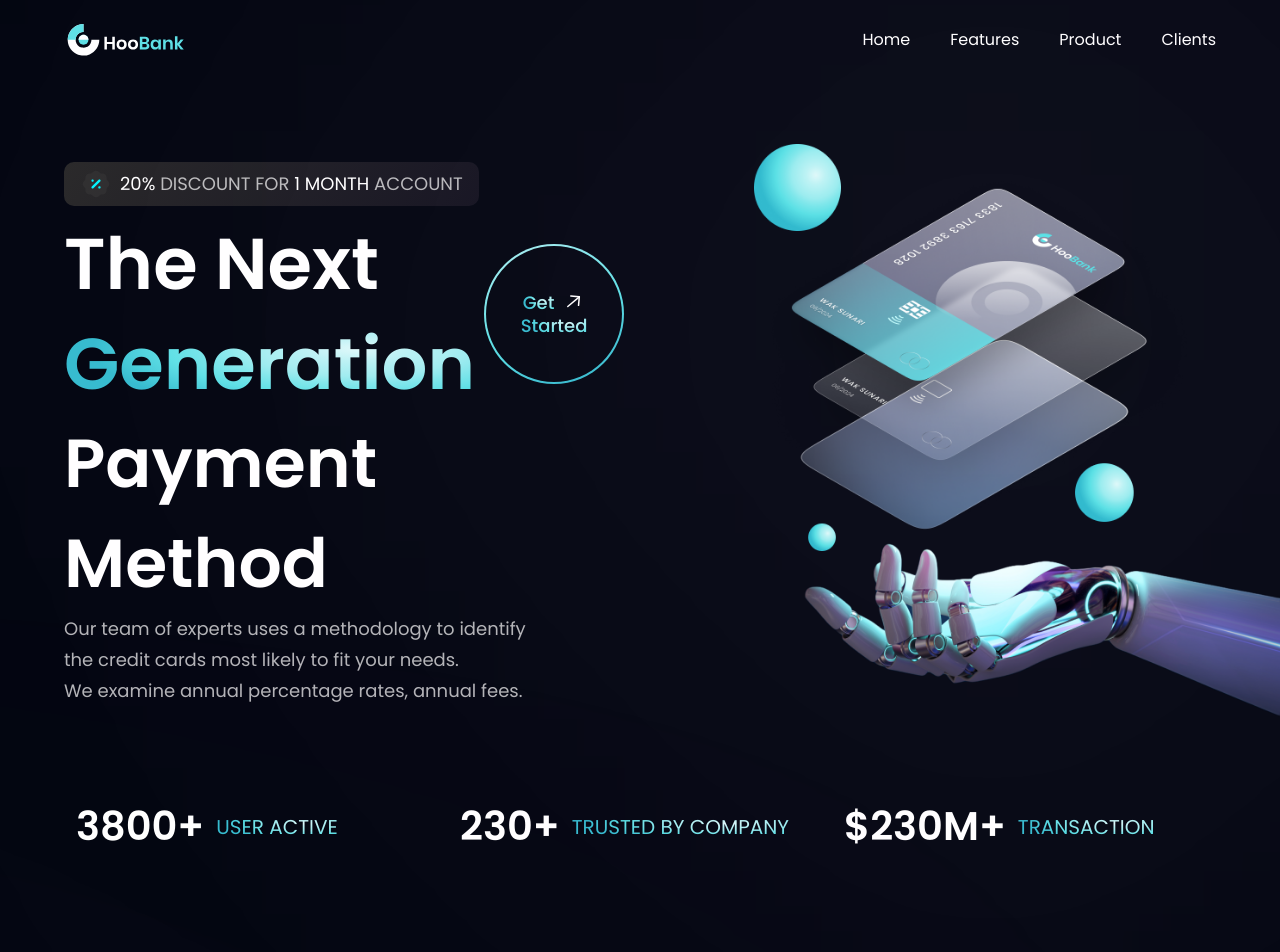
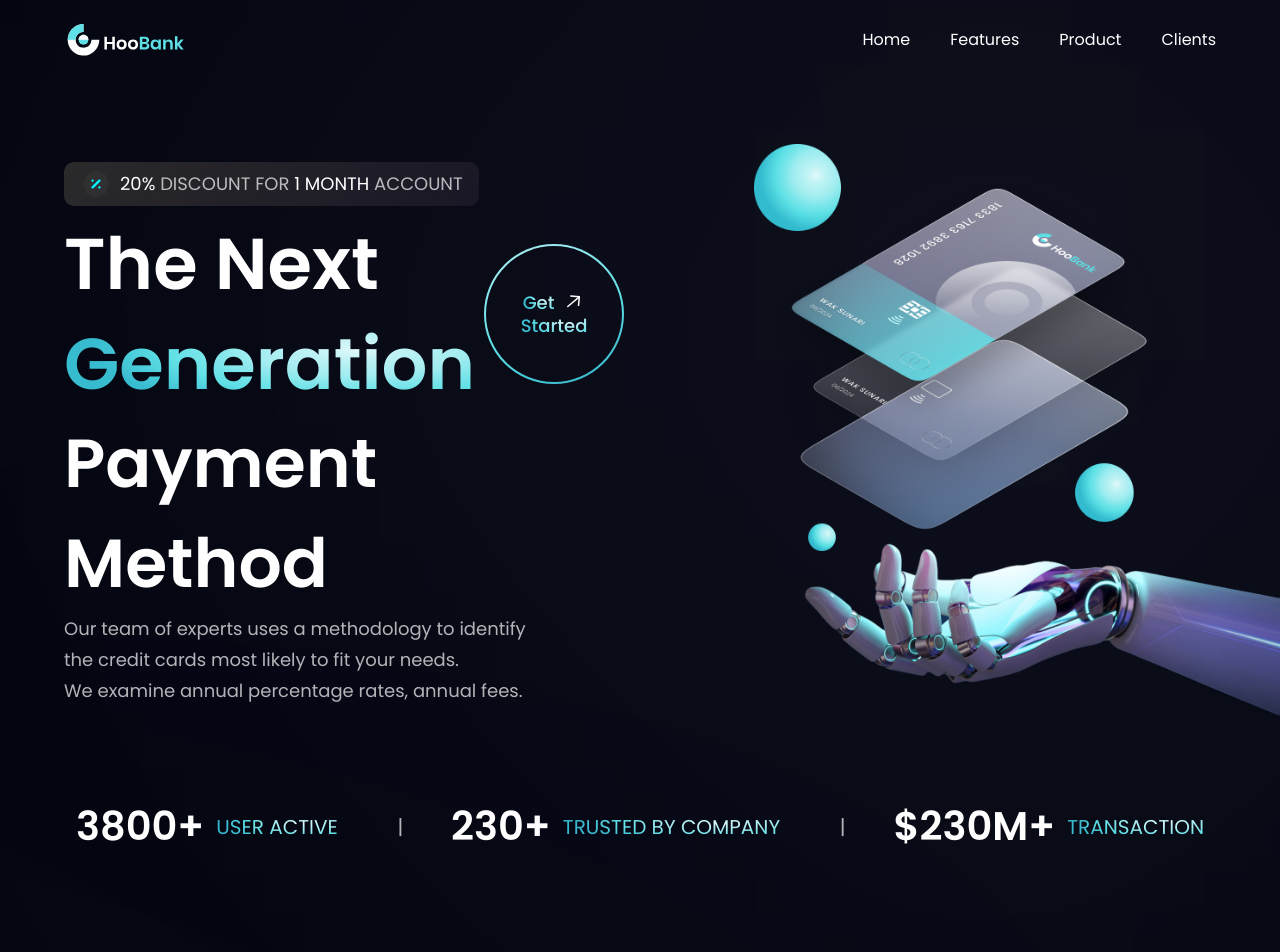
Before and after one commit to josiasbudaydeveloper/landing-page-modern-bank-app, a React (Vite) app: page / in a window 1280 px wide. Shown: the top 952 px of the page. Built offline with nearby package versions, Linux system fonts and the light colour scheme.

Commit message:
Improving the Stats section component

```diff
--- a/src/components/Stats.tsx
+++ b/src/components/Stats.tsx
@@ -3,9 +3,10 @@
 
 export default function Stats() {
   return (
-    <section className={`${styles.flexCenter} flex-row flex-wrap sm:mb-20 mb-6`}>
+    <section className={`flex justify-between items-center flex-row flex-wrap sm:mb-20 mb-6`}>
       {stats.map((stat, index) => (
-        <div key={stat.id} className={`flex-1 flex justify-start items-center flex-row m-3`}>
+        <>
+          <div key={stat.id} className={`flex items-center flex-row m-3`}>
             <h4 className="font-poppins font-semibold sm:text-[40px] text-[30px]
               xs:leading-[53px] leading-[43px] text-white
             ">{stat.value}</h4>
@@ -13,6 +14,15 @@
               xs:leading-[26px] leading-[21px] text-gradient uppercase ml-3
             ">{stat.title}</p>
           </div>
+
+          { index !== stats.length -1 ? (
+            <p className="sm:block hidden font-poppins font-normal sm:text-[20px] text-[15px]
+            xs:leading-[26px] leading-[21px] text-dimWhite uppercase ml-3
+            ">
+              |
+            </p>
+          ) : ""}
+        </>
       ))}
     </section>
   )
```
Lines whose indentation alone changed are shown as unchanged.
